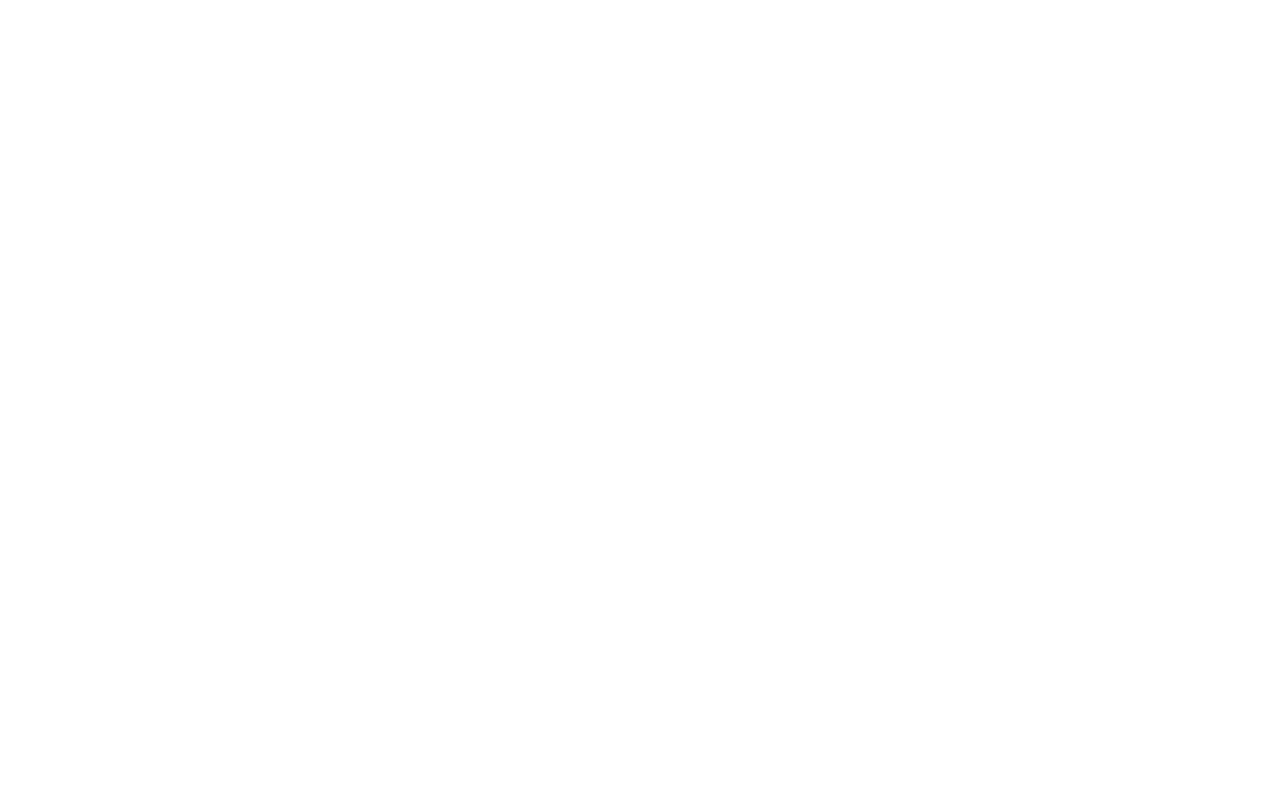
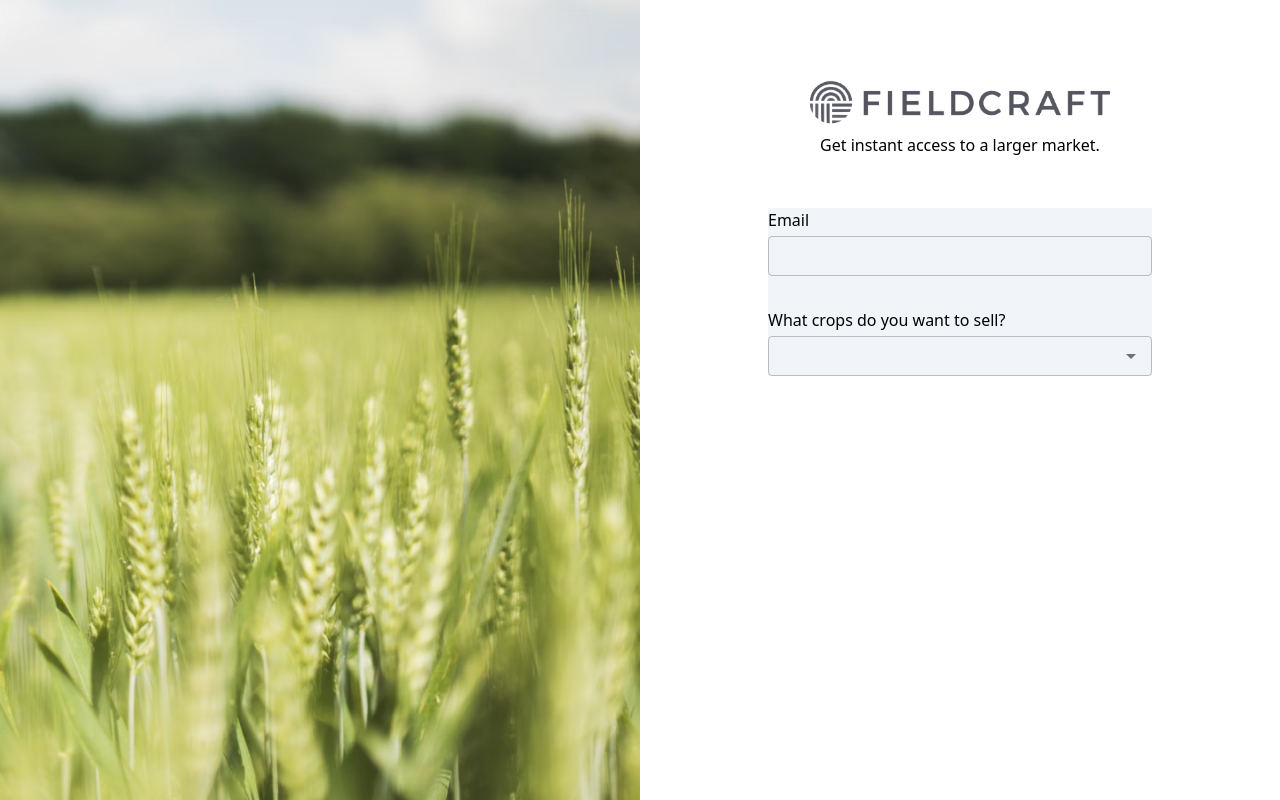
Before and after one commit to wendeehsu/growerOnboard, a React (Create React App) app: page /onboard in a window 1280 px wide. Before the commit this address had no page. Built offline with nearby package versions, Linux system fonts and the light colour scheme.

Commit message:
feat: add autosuggest crop

```diff
--- a/src/App.js
+++ b/src/App.js
@@ -1,5 +1,6 @@
 import { BrowserRouter, Routes, Route } from 'react-router-dom';
 import Landing from './container/Landing';
+import OnBoard from './container/OnBoard';
 
 function App() {
   return (
@@ -8,6 +9,7 @@
         {/* <Header /> */}
         <Routes>
           <Route exact path="/" element={<Landing />} />
+          <Route path="/onboard" element={<OnBoard />} />
         </Routes>
       </BrowserRouter>
     </>
--- /dev/null
+++ b/src/components/Dropdown.js
@@ -0,0 +1,88 @@
+import TextField from "@mui/material/TextField";
+import Autocomplete from "@mui/material/Autocomplete";
+
+export default function customSelect() {
+  const optionList = [
+    { category: "Wheat", name: "Emmer" },
+    { category: "Wheat", name: "Spelt" },
+    { category: "Wheat", name: "Durum" },
+    { category: "Wheat", name: "Kamut" },
+    { category: "Wheat", name: "Red Fife" },
+    { category: "Wheat", name: "Einkorn" },
+    { category: "Wheat", name: "Bread Wheat" },
+    { category: "Wheat", name: "Chopped Wheat" },
+    { category: "Barley", name: "Six-row Barley" },
+    { category: "Barley", name: "Two-row Barley" },
+    { category: "Barley", name: "Hulled Barley" },
+    { category: "Barley", name: "Hulless Barley" },
+    { category: "Barley", name: "Malting Barley" },
+    { category: "Barley", name: "Feeding Barley" },
+    { category: "Corn", name: "Dent Corn" },
+    { category: "Corn", name: "Flint Corn" },
+    { category: "Corn", name: "Popcorn" },
+    { category: "Corn", name: "Sweet Corn" },
+    { category: "Corn", name: "Flour Corn" },
+    { category: "Corn", name: "Indian Corn" },
+    { category: "Corn", name: "High-oil Corn" },
+    { category: "Millet", name: "Pearl Millet" },
+    { category: "Millet", name: "Finger Millet" },
+    { category: "Millet", name: "Foxtail Millet" },
+    { category: "Millet", name: "Proso Millet" },
+    { category: "Millet", name: "Kodo Millet" },
+    { category: "Millet", name: "Little Millet" },
+    { category: "Millet", name: "Barnyard Millet" },
+    { category: "Oat", name: "Hulled Oat" },
+    { category: "Oat", name: "Groats Oat" },
+    { category: "Oat", name: "Rolled Oat" },
+    { category: "Oat", name: "Steel-cut Oat" },
+    { category: "Oat", name: "Instant Oat" },
+    { category: "Oat", name: "Naked Oat" },
+    { category: "Rice", name: "Long-grain Rice" },
+    { category: "Rice", name: "Medium-grain Rice" },
+    { category: "Rice", name: "Short-grain Rice" },
+    { category: "Rice", name: "Basmati Rice" },
+    { category: "Rice", name: "Jasmine Rice" },
+    { category: "Rice", name: "Arborio Rice" },
+    { category: "Rice", name: "Glutinous Rice" },
+    { category: "Rice", name: "Wild Rice" },
+    { category: "Rye", name: "Winter Rye" },
+    { category: "Rye", name: "Spring Rye" },
+    { category: "Rye", name: "Dark Rye" },
+    { category: "Rye", name: "Light Rye" },
+    { category: "Rye", name: "Pumpernickel Rye" },
+    { category: "Sorghum", name: "Grain Sorghum" },
+    { category: "Sorghum", name: "Sweet Sorghum" },
+    { category: "Sorghum", name: "Forage Sorghum" },
+    { category: "Sorghum", name: "Broomcorn Sorghum" },
+    { category: "Sorghum", name: "Sudangrass Sorghum" },
+    { category: "Teff", name: "Eragrostis tef" },
+    { category: "Teff", name: "Red Teff" },
+    { category: "Teff", name: "White Teff" },
+    { category: "Triticale", name: "Hexaploid Triticale" },
+    { category: "Triticale", name: "Octaploid Triticale" },
+    { category: "Triticale", name: "Winter Triticale" },
+    { category: "Triticale", name: "Spring Triticale" },
+    { category: "Amaranth", name: "Red Amaranth" },
+    { category: "Amaranth", name: "White Amaranth" },
+    { category: "Amaranth", name: "Black Amaranth" },
+    { category: "Amaranth", name: "Golden Amaranth" },
+    { category: "Buckwheat", name: "Common Buckwheat" },
+    { category: "Buckwheat", name: "Tartary Buckwheat" },
+    { category: "Quinoa", name: "White Quinoa" },
+    { category: "Quinoa", name: "Red Quinoa" },
+    { category: "Quinoa", name: "Black Quinoa" },
+  ];
+
+  return (
+    <Autocomplete
+      id="grouped-crops"
+      options={optionList}
+      groupBy={(option) => option.category}
+      getOptionLabel={(option) => option.name}
+      sx={{ width: "100%", marginTop: '4px' }}
+      renderInput={(params) => (
+        <TextField {...params} hiddenLabel fullWidth size="small" />
+      )}
+    />
+  );
+}
--- /dev/null
+++ b/src/components/TextField.js
@@ -0,0 +1,16 @@
+import TextField from "@mui/material/TextField";
+
+export default function customTextField({label, isRequired, fullWidth= true}) {
+    return (
+        <>
+            {label && <p className="mb-1">{label}</p> }
+            <TextField
+                hiddenLabel
+                required={isRequired}
+                fullWidth={fullWidth}
+                size="small"
+                variant="outlined"
+            />
+        </>
+    )
+}
--- /dev/null
+++ b/src/components/index.js
@@ -0,0 +1,7 @@
+import TextField from './TextField';
+import CropDropdown from './Dropdown';
+
+export {
+    TextField,
+    CropDropdown
+};
--- /dev/null
+++ b/src/container/OnBoard/Signup.js
@@ -0,0 +1,16 @@
+import { TextField, CropDropdown } from "../../components";
+
+export default function Signup() {
+  return (
+    <div>
+      <p className="text-center">
+        Get instant access to a larger market.
+      </p>
+      <div className="my-[8%] mx-[20%] bg-slate-100">
+        <TextField label="Email" isRequired={true}/>
+        <p className="mt-8">What crops do you want to sell?</p>
+        <CropDropdown />
+      </div>
+    </div>
+  );
+}
--- /dev/null
+++ b/src/container/OnBoard/index.js
@@ -0,0 +1,25 @@
+import React from "react";
+import { useState, useEffect } from 'react';
+import Signup from './Signup';
+
+export default function OnBoard() {
+    // basic crops
+    // detailed crops
+    // account detail
+    // thank you
+
+    return (
+        <div className="flex h-[100vh]">
+            <div className="bg-center bg-[url('../public/images/crops.png')] bg-cover bg-no-repeat w-[50%]">
+            </div>
+            <div className="flex-1 pt-[80px]">
+                <img
+                    className="mx-auto mb-2 w-[300px]"
+                    src="../../images/logo-name.png"
+                    alt="logo"
+                />
+                <Signup />
+            </div>
+        </div>
+    )
+}
```
Also changed, not shown: public/images/crops.png (added), public/images/logo-name.png (added).
